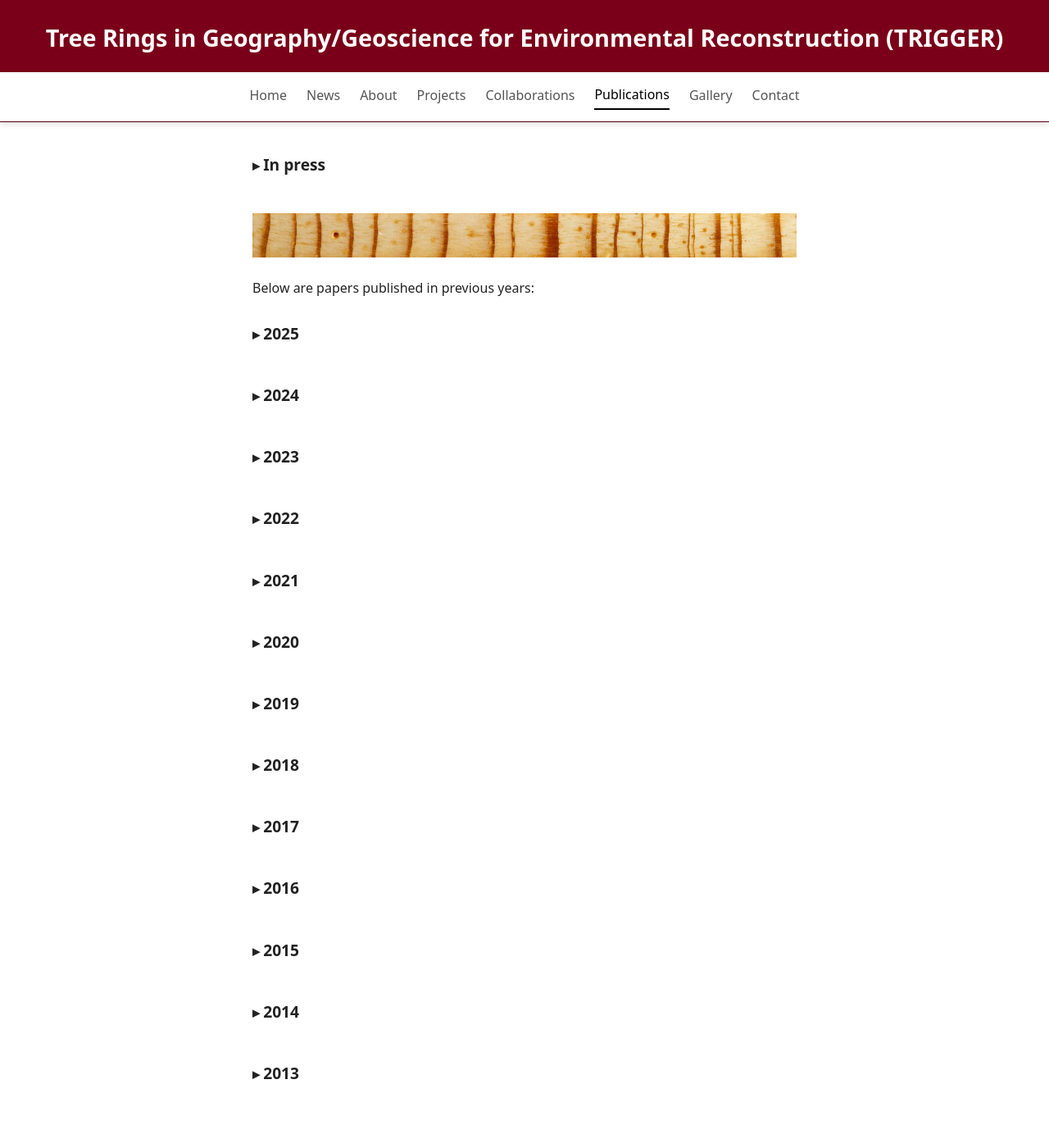
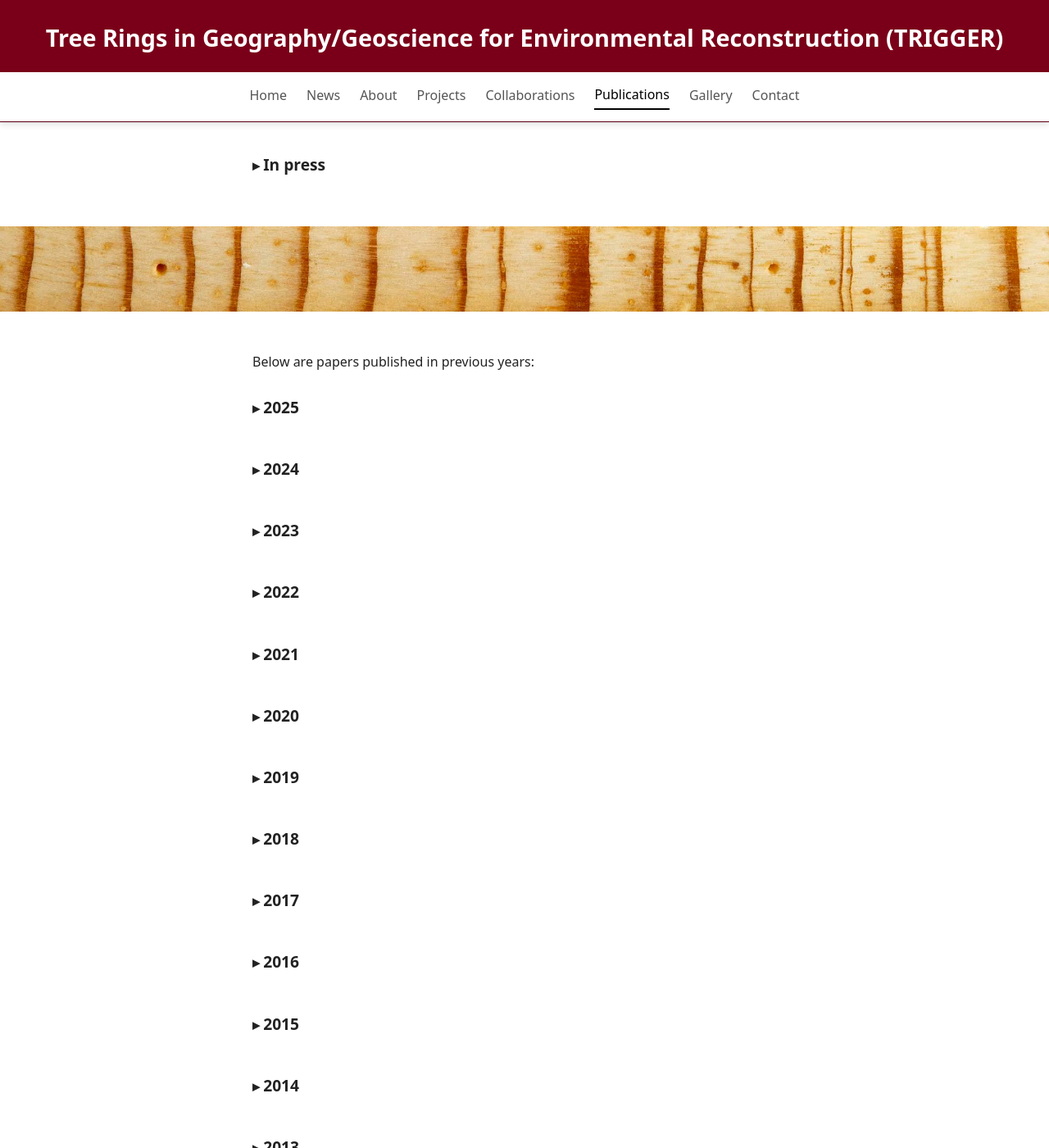
Before and after one commit to mcatorbenson/mcatorbenson.github.io, a Jekyll site: the page built from publications/index.html, in a window 1280 px wide and 1400 px high, scrolled down 262 px. Shown: the whole window at 82% size. Built offline with Jekyll 4.4.1, drawn with Linux system fonts in a browser that asks for light colours.

Commit message:
Update style.css

```diff
--- a/css/style.css
+++ b/css/style.css
@@ -248,3 +248,16 @@ a:hover {
   max-width: 90%;
   text-align: center;
 }
+.full-width-break {
+  width: 100vw;
+  margin-left: calc(50% - 50vw);
+  margin-right: calc(50% - 50vw);
+  margin-top: 3rem;
+  margin-bottom: 3rem;
+}
+
+.full-width-break img {
+  width: 100%;
+  height: auto;
+  display: block;
+}
```
